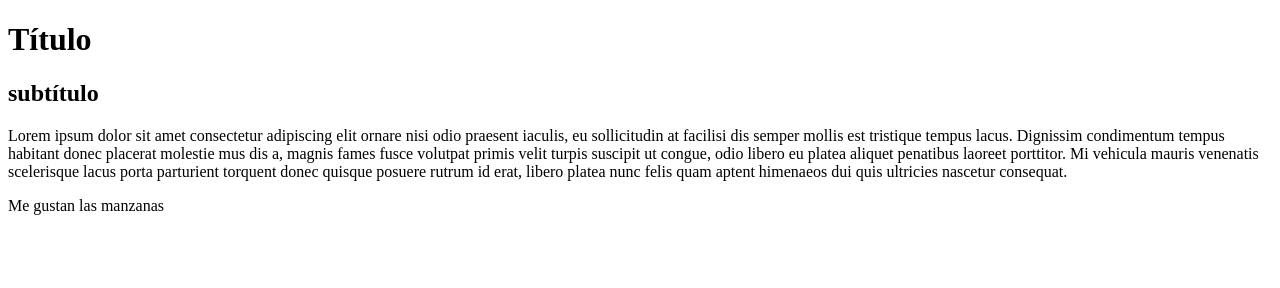
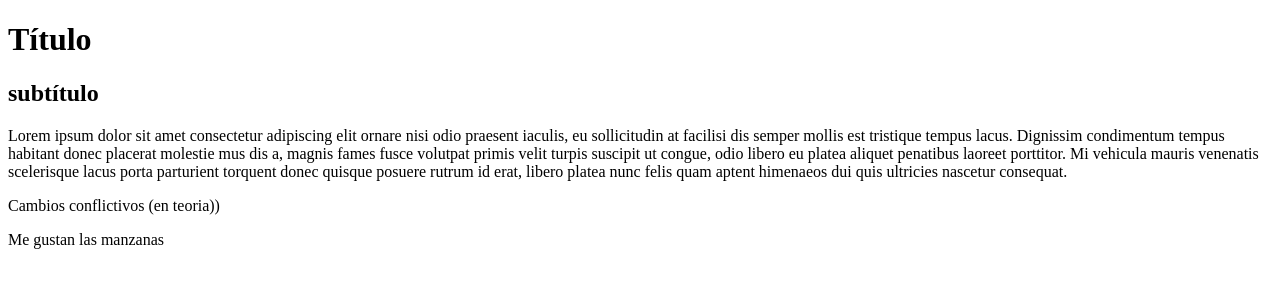
Before and after one commit to zhor19/proyecto-ETS, a plain HTML site: page index.html in a window 1280 px wide. Drawn offline with Linux system fonts and the light colour scheme.

Commit message:
Update index.html

```diff
--- a/index.html
+++ b/index.html
@@ -22,6 +22,7 @@
         quam aptent himenaeos dui quis ultricies nascetur
         consequat.
     </p>
+    <p>Cambios conflictivos (en teoria))</p>
     <footer>Me gustan las manzanas</footer>
 </body>
 </html>
```
